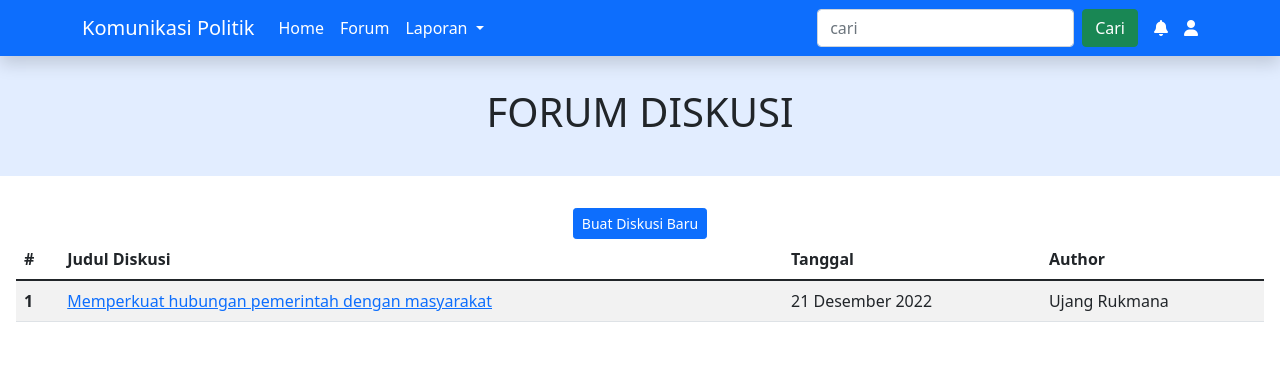
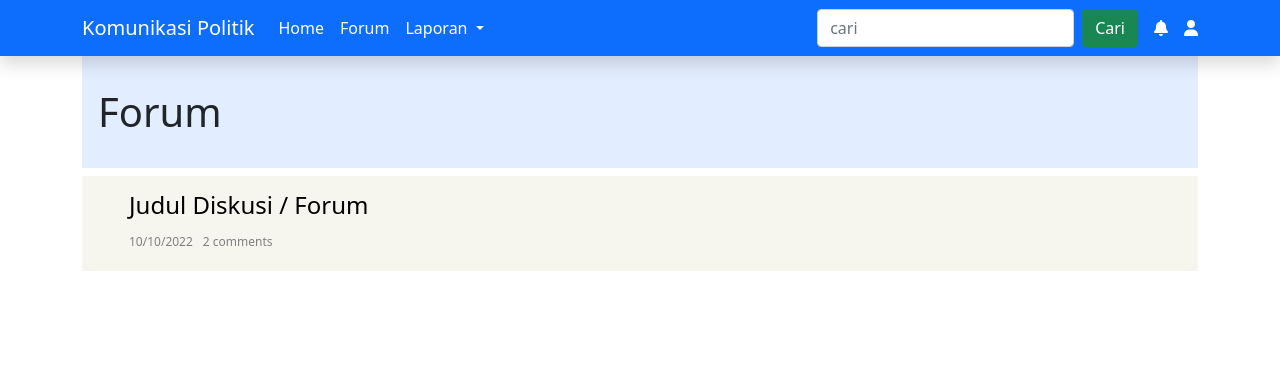
Before and after one commit to prometheusid/cms-kompol, a Flask app: page /forum in a window 1280 px wide. Shown: the top 369 px of the page. Run offline with Flask 2, Linux system fonts and the light colour scheme; some libraries are stand-ins or nearby versions.

Commit message:
update forum and thread

```diff
--- a/templates/forum/index.html
+++ b/templates/forum/index.html
@@ -2,44 +2,72 @@
 {% block content %}
 <!-- content -->
 <!-- forum -->
-<div class="content">
-    <section class="forum text-center">
-        <h1 class="">FORUM DISKUSI</h1>
-    </section>
-    <section class="forum_box">
-        <div class="content">
-            <div class="row text-center">
-                <div class="col">
-                    <button class="btn btn-sm btn-primary">Buat Diskusi Baru</button>
-                </div>
-            </div>
-            <div class="row">
-                <div class="col">
-                    <table class="table table-striped">
-                        <thead>
-                            <tr>
-                                <th scope="col">#</th>
-                                <th scope="col">Judul Diskusi</th>
-                                <th scope="col">Tanggal</th>
-                                <th scope="col">Author</th>
-                            </tr>
-                        </thead>
-                        <tbody>
-                            <tr>
-                                <th scope="row">1</th>
-                                <td><a href="{{ url_for('detail')}}">Memperkuat hubungan pemerintah dengan
-                                        masyarakat</a>
-                                </td>
-                                <td>21 Desember 2022</td>
-                                <td>Ujang Rukmana</td>
-                            </tr>
-                        </tbody>
-                    </table>
-                </div>
-            </div>
-        </div>
-    </section>
+<div class="container">
+    <div class="top-bar">
+        <h1 class="forum">
+            Forum
+        </h1>
+    </div>
+    <div class="main">
+        <ol>
+            <li class="row">
+                <a class="thread-link" href="{{url_for('thread')}}">
+                    <h4 class="-forum-title">
+                        Judul Diskusi / Forum
+                    </h4>
+                    <div class="bottom">
+                        <p class="timestamp">
+                            10/10/2022
+                        </p>
+                        <p class="comment-count">
+                            2 comments
+                        </p>
+                    </div>
+                </a>
+            </li>
+        </ol>
+    </div>
 </div>
+<style>
+    .thread-link {
+        text-decoration: none;
+        color: black;
+    }
+
+    .forum-title,
+    ol {
+        margin: 0;
+    }
+
+    .comment-count {
+        margin: 5px 0;
+    }
+
+    .top-bar {
+        background-color: skyblue;
+    }
+
+    .main {
+        background-color: #F6F6EF;
+        padding: 10px 15px;
+    }
+
+    .row {
+        padding: 5px 0;
+    }
+
+    .bottom {
+        display: flex;
+        color: grey;
+        font-size: 12px;
+    }
+
+    .timestamp {
+        padding-right: 10px;
+        margin: 5px 0;
+    }
+</style>
+
 <!-- end forum -->
 <!-- end content -->
 
```
Also changed, not shown: templates/forum/forumdetail.html (deleted, +0 -10 lines), templates/forum/thread.html (added, +113 -0 lines).
